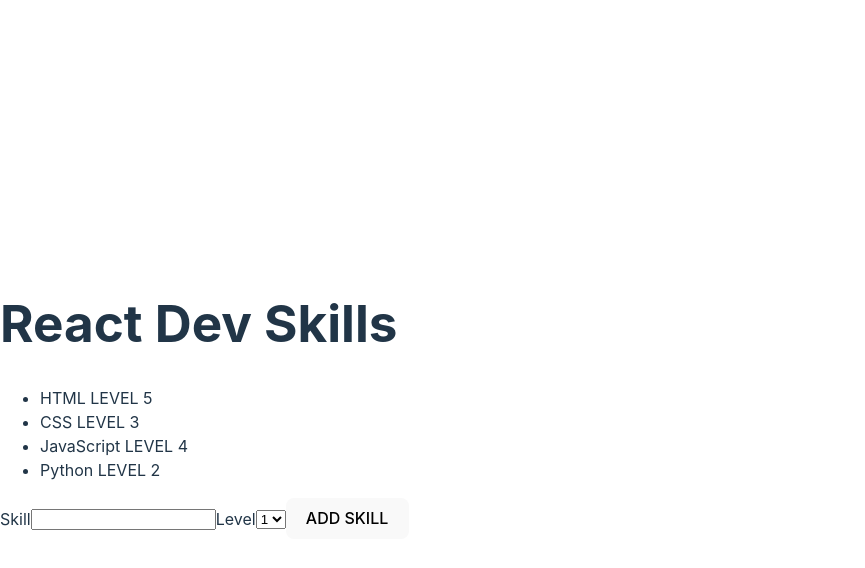
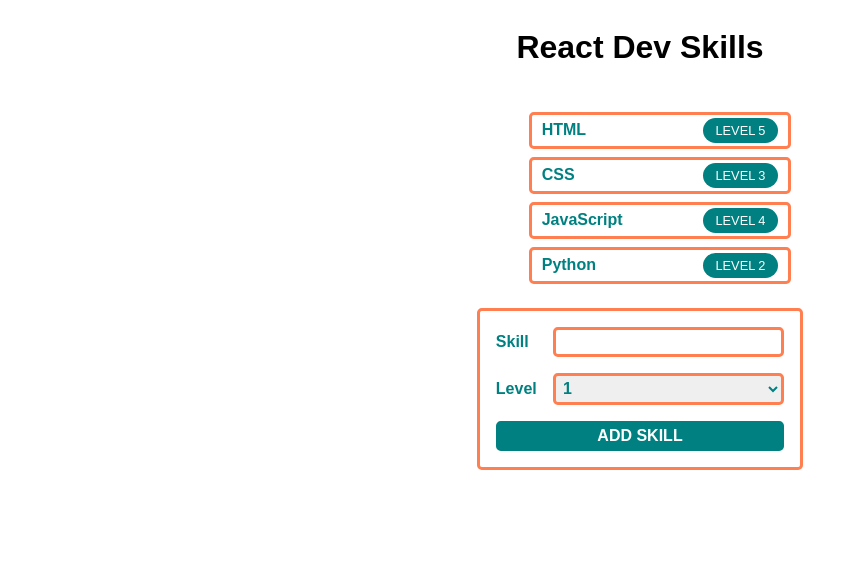
Before and after one commit to PyConqueror/React-dev-skills, a React (Vite) app: page / in a window 1280 px wide. Shown: the top 568 px of the page, without its empty margins (0-865 px from the left). Built offline with nearby package versions, Linux system fonts and the light colour scheme.

Commit message:
use useState in react

```diff
--- a/src/components/App.jsx
+++ b/src/components/App.jsx
@@ -1,21 +1,22 @@
 import SkillList from "./SkillsList"
 import NewSkillForm from "./NewSkillForm"
-
-const skills = [
-  { name: "HTML", level: 5 },
-  { name: "CSS", level: 3 },
-  { name: "JavaScript", level: 4 },
-  { name: "Python", level: 2 },
-];
+import { useState } from "react";
 
 
 function App() {
+  const [skills, setSkills] = useState([
+    { name: "HTML", level: 5 },
+    { name: "CSS", level: 3 },
+    { name: "JavaScript", level: 4 },
+    { name: "Python", level: 2 },
+  ]);
+
   return (
-    <>
+    <div className="App">
     <h1>React Dev Skills</h1>
     <SkillList skills= {skills}/>
     <NewSkillForm/>
-    </>
+    </div>
   )
 }
 
--- a/src/components/NewSkillForm.jsx
+++ b/src/components/NewSkillForm.jsx
@@ -1,6 +1,7 @@
 function NewSkillForm() {
     return(
-        <form >
+
+        <form className="NewSkillForm">
             <label>Skill</label>
             <input type="text" name="" id="" />
             <label>Level</label>
--- a/src/components/SkillListItem.jsx
+++ b/src/components/SkillListItem.jsx
@@ -1,7 +1,10 @@
 function SkillListItem(props) {
     return (
-        <li className="SkillListItem">{props.skill} LEVEL {props.level}</li>
-    )
+        <li className="SkillListItem">
+            {props.skill}
+            <span className="level">LEVEL {props.level}</span>
+        </li>
+    );
 }
 
 export default SkillListItem
--- a/src/index.css
+++ b/src/index.css
@@ -1,69 +1,75 @@
-:root {
-  font-family: Inter, system-ui, Avenir, Helvetica, Arial, sans-serif;
-  line-height: 1.5;
-  font-weight: 400;
-
-  color-scheme: light dark;
-  color: rgba(255, 255, 255, 0.87);
-  background-color: #242424;
-
-  font-synthesis: none;
-  text-rendering: optimizeLegibility;
-  -webkit-font-smoothing: antialiased;
-  -moz-osx-font-smoothing: grayscale;
-  -webkit-text-size-adjust: 100%;
+.App {
+  font-family: sans-serif;
+  text-align: center;
+  display: flex;
+  flex-direction: column;
+  align-items: center;
 }
 
-a {
-  font-weight: 500;
-  color: #646cff;
-  text-decoration: inherit;
-}
-a:hover {
-  color: #535bf2;
+.padding-0 {
+  padding: 0;
 }
 
-body {
-  margin: 0;
-  display: flex;
-  place-items: center;
-  min-width: 320px;
-  min-height: 100vh;
+.teal-text {
+  color: teal;
 }
 
-h1 {
-  font-size: 3.2em;
-  line-height: 1.1;
+.SkillListItem {
+  display: flex;
+  justify-content: space-between;
+  align-items: center;
+  margin: 0.5rem;
+  padding: 0.2rem 0.6rem;
+  border: 0.2rem solid coral;
+  border-radius: 0.3rem;
+  list-style: none;
+  color: teal;
+  font-size: 1rem;
+  font-weight: bold;
 }
 
-button {
-  border-radius: 8px;
-  border: 1px solid transparent;
-  padding: 0.6em 1.2em;
-  font-size: 1em;
-  font-weight: 500;
-  font-family: inherit;
-  background-color: #1a1a1a;
-  cursor: pointer;
-  transition: border-color 0.25s;
-}
-button:hover {
-  border-color: #646cff;
-}
-button:focus,
-button:focus-visible {
-  outline: 4px auto -webkit-focus-ring-color;
+.SkillListItem > .level {
+  margin-left: 5rem;
+  padding: 0.3rem 0.8rem;
+  color: white;
+  background-color: teal;
+  border-radius: 0.8rem;
+  font-size: 0.8rem;
+  font-weight: normal;
 }
 
-@media (prefers-color-scheme: light) {
-  :root {
-    color: #213547;
-    background-color: #ffffff;
-  }
-  a:hover {
-    color: #747bff;
-  }
-  button {
-    background-color: #f9f9f9;
-  }
+.NewSkillForm {
+  display: grid;
+  grid-template-columns: auto auto;
+  gap: 1rem;
+  align-items: center;
+  font-size: 1rem;
+  font-weight: bold;
+  color: teal;
+  text-align: left;
+  border: 0.2rem solid coral;
+  border-radius: 0.3rem;
+  padding: 1rem;
 }
+
+.NewSkillForm > input,
+.NewSkillForm > select {
+  font-size: 1rem;
+  font-weight: bold;
+  color: teal;
+  padding: 0.2rem;
+  border: 0.2rem solid coral;
+  border-radius: 0.3rem;
+  outline: none;
+}
+
+.NewSkillForm > button {
+  grid-column: span 2;
+  font-size: 1rem;
+  font-weight: bold;
+  color: white;
+  padding: 0.2rem;
+  background-color: teal;
+  border: 0.2rem solid teal;
+  border-radius: 0.3rem;
+}
```
